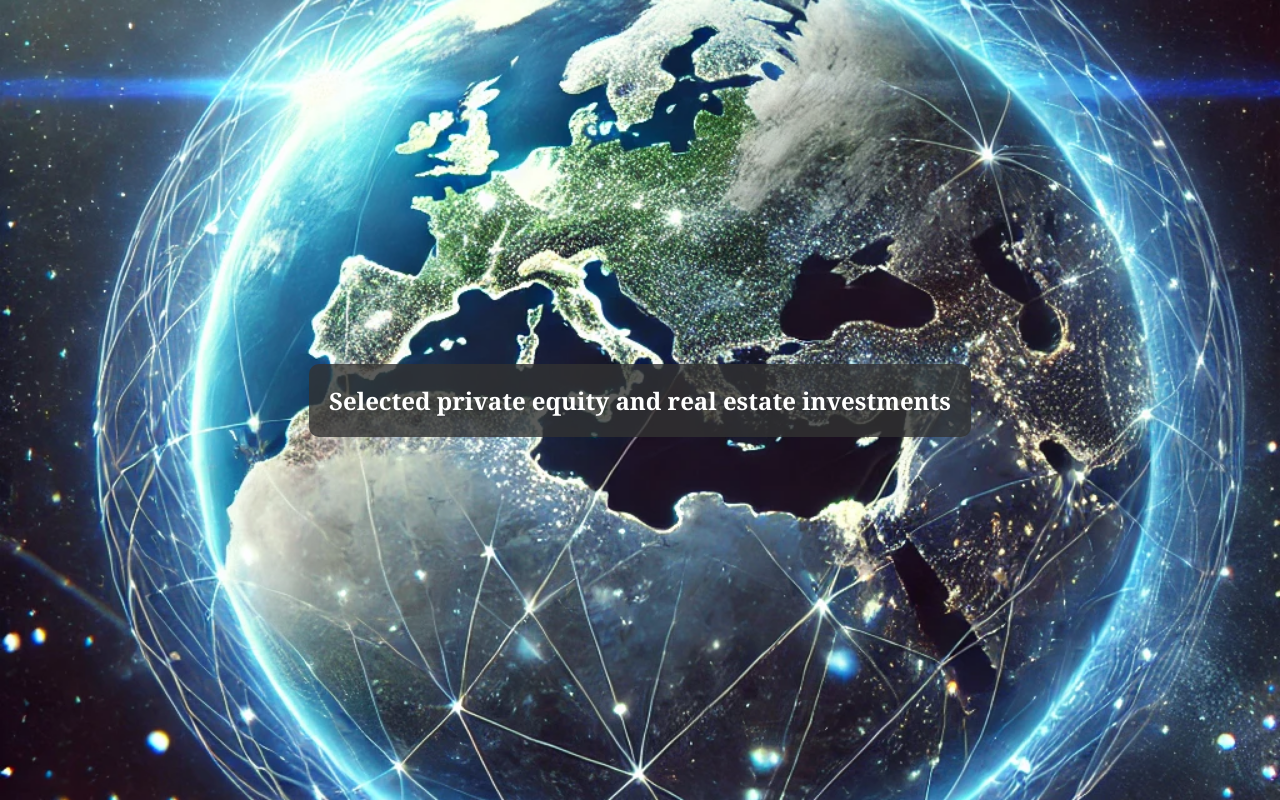
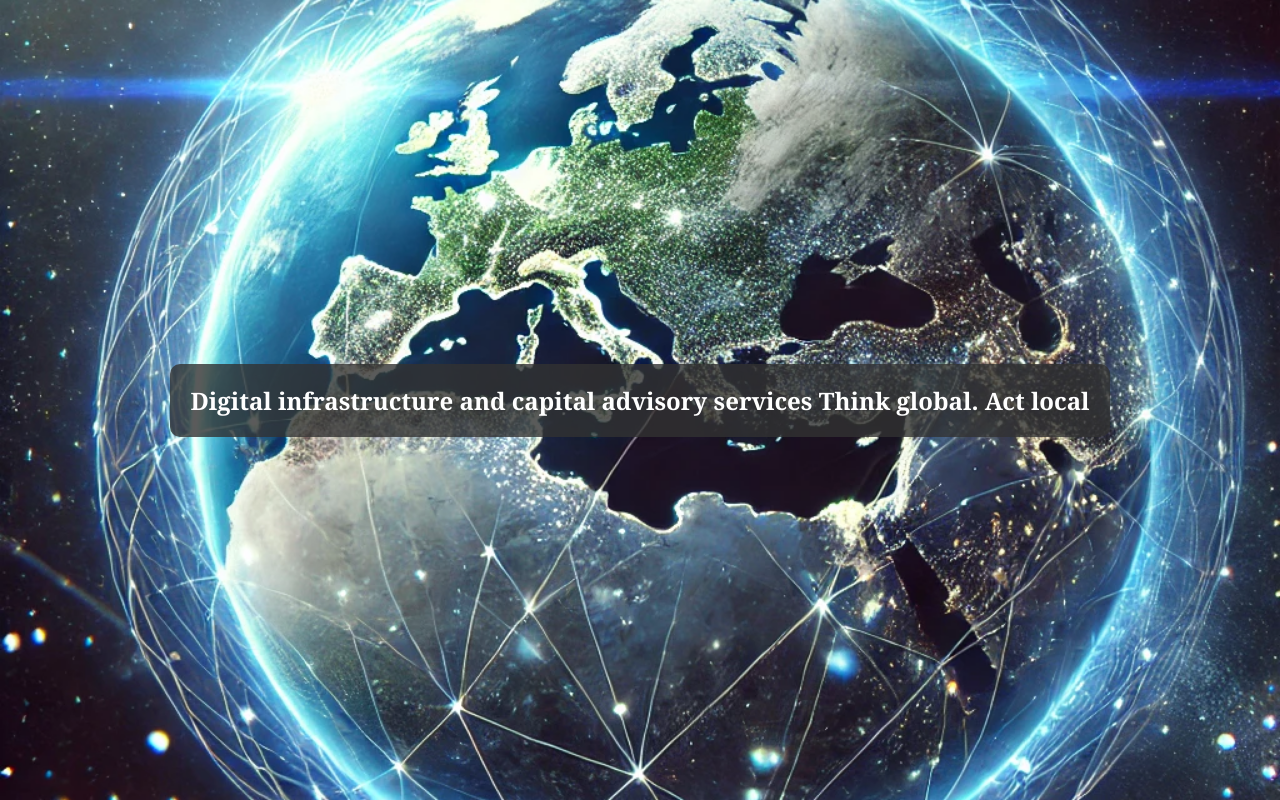
Before and after one commit to sweetlake-capital/sweetlake-capital, a plain HTML site: page index.html in a window 1280 px wide. Drawn offline with Linux system fonts and the light colour scheme.

Commit message:
Update index.html

```diff
--- a/index.html
+++ b/index.html
@@ -29,7 +29,8 @@
 </head>
 <body>
     <div class="content">
-        Selected private equity and real estate investments
+        Digital infrastructure and capital advisory services
+        Think global. Act local
     </div>
 </body>
 </html>
```
